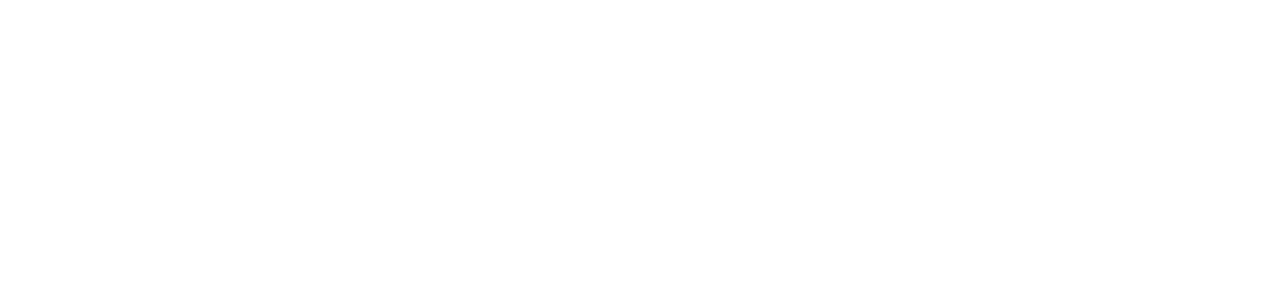
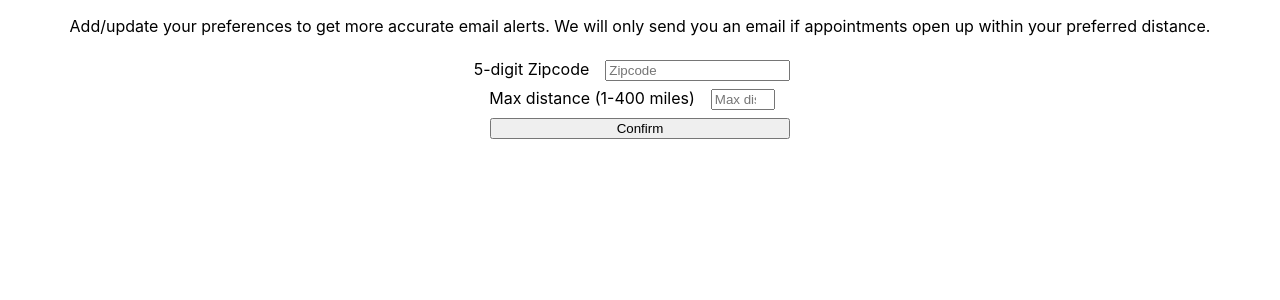
Before and after one commit to charunupara/GrinnellVaccineFrontEnd, a React (Create React App) app: page /update/1 in a window 1280 px wide. Shown: the top 300 px of the page. Built offline with nearby package versions, Linux system fonts and the light colour scheme; no server answers.

Commit message:
add geo features

```diff
--- a/src/App.js
+++ b/src/App.js
@@ -1,5 +1,6 @@
 import Home from "./Home";
 import Unsubscribe from "./Unsubscribe";
+import Update from './Update'
 import { BrowserRouter as Router, Route } from "react-router-dom";
 
 function App() {
@@ -8,6 +9,7 @@ function App() {
       <Router>
         <Route exact path="/" component={Home}/>
         <Route path="/unsubscribe/:emailToken" component={Unsubscribe} />
+        <Route path="/update/:emailToken" component={Update} />
       </Router>
     </>
   );
--- a/src/Form.css
+++ b/src/Form.css
@@ -7,15 +7,12 @@ form {
   display: inline-grid;
 }
 
-#email-input, #math-captcha {
+#email-input, #math-captcha, #radius-input, #zip-input {
     margin: 0.3rem;
     width: 15rem;
     height: 1.5rem;
 }
 
-#submit-btn {
-  width: 16rem;
-}
 
 #disclaimer {
   color: grey;
--- a/src/Form.js
+++ b/src/Form.js
@@ -5,14 +5,18 @@ class Form extends React.Component {
   constructor(props) {
     super(props);
     this.state = {
-      value: "",
+      email: "",
+      zipcode: "",
+      radius: "",
       captchaValue: "",
       captchaNum1: "",
       captchaNum2: "",
       captchaSum: "",
       isLoading: false,
     };
-    this.handleChange = this.handleChange.bind(this);
+    this.handleEmailChange = this.handleEmailChange.bind(this);
+    this.handleZipcodeChange = this.handleZipcodeChange.bind(this);
+    this.handleRadiusChange = this.handleRadiusChange.bind(this);
     this.handleSubmit = this.handleSubmit.bind(this);
     this.handleCaptchaChange = this.handleCaptchaChange.bind(this);
     this.createMathCaptcha = this.createMathCaptcha.bind(this);
@@ -22,8 +26,16 @@ class Form extends React.Component {
     this.setState({ captchaValue: e.target.value });
   }
 
-  handleChange(e) {
-    this.setState({ value: e.target.value });
+  handleEmailChange(e) {
+    this.setState({ email: e.target.value });
+  }
+
+  handleZipcodeChange(e) {
+    this.setState({ zipcode: e.target.value });
+  }
+
+  handleRadiusChange(e) {
+    this.setState({ radius: e.target.value });
   }
 
   createMathCaptcha() {
@@ -46,7 +58,11 @@ class Form extends React.Component {
         headers: {
           "Content-Type": "application/json",
         },
-        body: JSON.stringify({ email: this.state.value }),
+        body: JSON.stringify({
+          email: this.state.email,
+          zipcode: this.state.zipcode,
+          radius: this.state.radius,
+        }),
       });
 
       console.log(res);
@@ -73,16 +89,38 @@ class Form extends React.Component {
     return (
       <>
         <p>
-          Enter your email below to receive updates on the availability of COVID
+          Enter your <strong>email</strong>, <strong>zipcode</strong>, and <strong>max travel distance</strong> below to receive updates on the availability of COVID
           vaccine appointments in Iowa.
+        </p>
+        <p>
+          We will send you an alert when appointments are available within the max distance from your location.
         </p>
         <form onSubmit={this.handleSubmit}>
           <input
             type="email"
             id="email-input"
             placeholder="Email"
-            value={this.state.value}
-            onChange={this.handleChange}
+            value={this.state.email}
+            onChange={this.handleEmailChange}
+            required
+          />
+          <input
+            type="text"
+            id="zip-input"
+            placeholder="Zipcode"
+            pattern="[0-9]{5}"
+            value={this.state.zipcode}
+            onChange={this.handleZipcodeChange}
+            required
+          />
+          <input
+            type="number"
+            id="radius-input"
+            placeholder="Max distance (1-400 miles)"
+            value={this.state.radius}
+            max={400}
+            min={1}
+            onChange={this.handleRadiusChange}
             required
           />
           <input
--- /dev/null
+++ b/src/Update.css
@@ -0,0 +1,5 @@
+input {
+  margin-left: 1rem;
+  margin-right: 1rem;
+  margin-top: 0.5rem;
+}
--- /dev/null
+++ b/src/Update.js
@@ -0,0 +1,88 @@
+import { useParams } from "react-router-dom";
+import { useEffect, useState } from "react";
+import "./Update.css";
+
+export default function Update() {
+  const { emailToken } = useParams();
+  const [zipcode, setZipcode] = useState("");
+  const [radius, setRadius] = useState("");
+
+  useEffect(() => {
+    setInitialInfo();
+  }, []);
+
+  const handleSubmit = async (e) => {
+    e.preventDefault();
+    console.log(emailToken);
+    try {
+      // eslint-disable-next-line no-unused-vars
+      const res = await fetch("https://grinnellvaccine-server.herokuapp.com/" + emailToken, {
+        body: JSON.stringify({ zipcode, radius }),
+        method: "PATCH",
+        headers: {
+          "Content-Type": "application/json",
+        },
+      });
+      alert("Successfully updated. Stay safe!");
+      window.location = "https://www.grinnellvaccine.tech";
+    } catch (err) {
+      console.log(err);
+    }
+  };
+
+  const setInitialInfo = async () => {
+    try {
+      const res = await fetch("https://grinnellvaccine-server.herokuapp.com/" + emailToken);
+      const resJSON = await res.json();
+      console.log(resJSON);
+      setZipcode(resJSON.zipcode);
+      setRadius(resJSON.radius);
+    } catch (err) {
+      console.log(err);
+    }
+  };
+
+  const handleZipcodeChange = (e) => {
+    setZipcode(e.target.value);
+  };
+
+  const handleRadiusChange = (e) => {
+    setRadius(e.target.value);
+  };
+
+  return (
+    <>
+      <p>
+        Add/update your preferences to get more accurate email alerts. We will
+        only send you an email if appointments open up within your preferred
+        distance.
+      </p>
+      <form onSubmit={handleSubmit}>
+        <label>
+          5-digit Zipcode
+          <input
+            type="text"
+            required={true}
+            onChange={handleZipcodeChange}
+            value={zipcode}
+            pattern="[0-9]{5}"
+            placeholder="Zipcode"
+          />
+        </label>
+        <label>
+          Max distance (1-400 miles)
+          <input
+            type="number"
+            required={true}
+            max={400}
+            onChange={handleRadiusChange}
+            value={radius}
+            min={1}
+            placeholder="Max distance"
+          />
+        </label>
+        <input type="submit" value="Confirm" />
+      </form>
+    </>
+  );
+}
```
